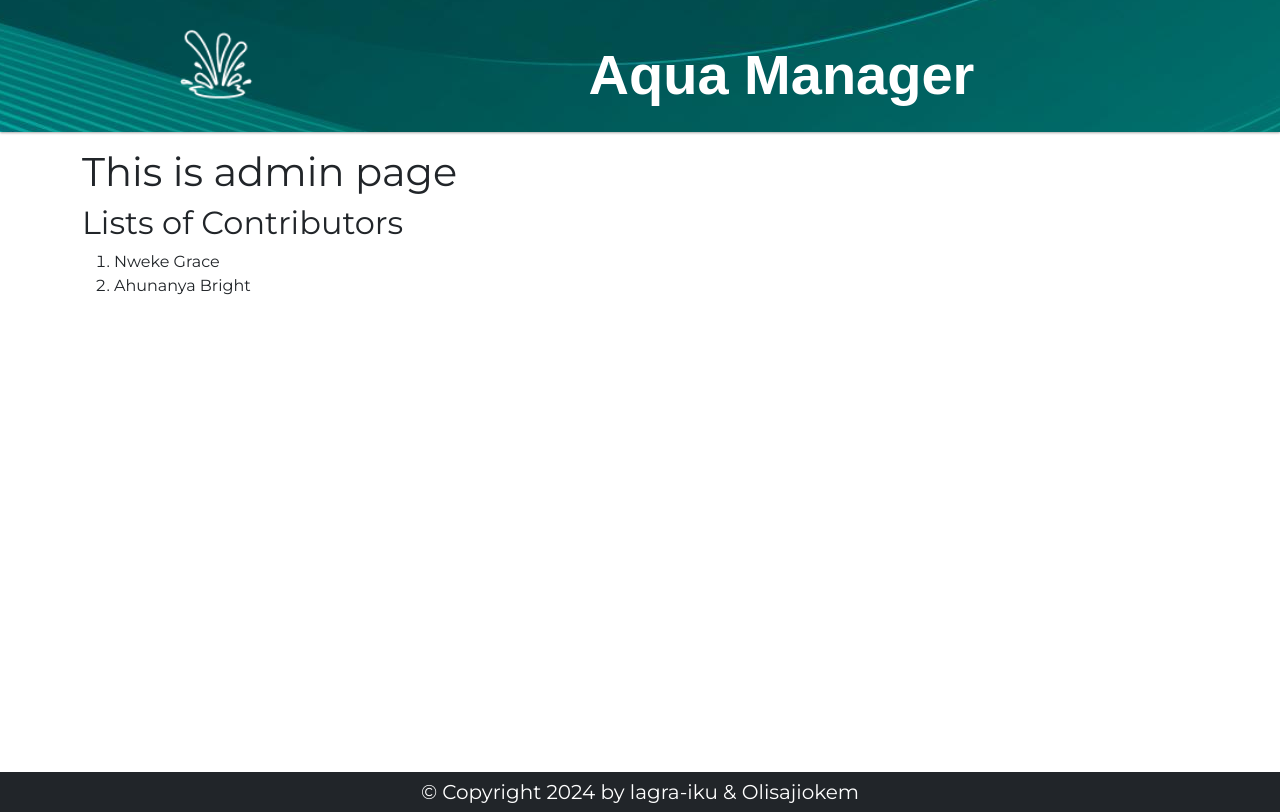
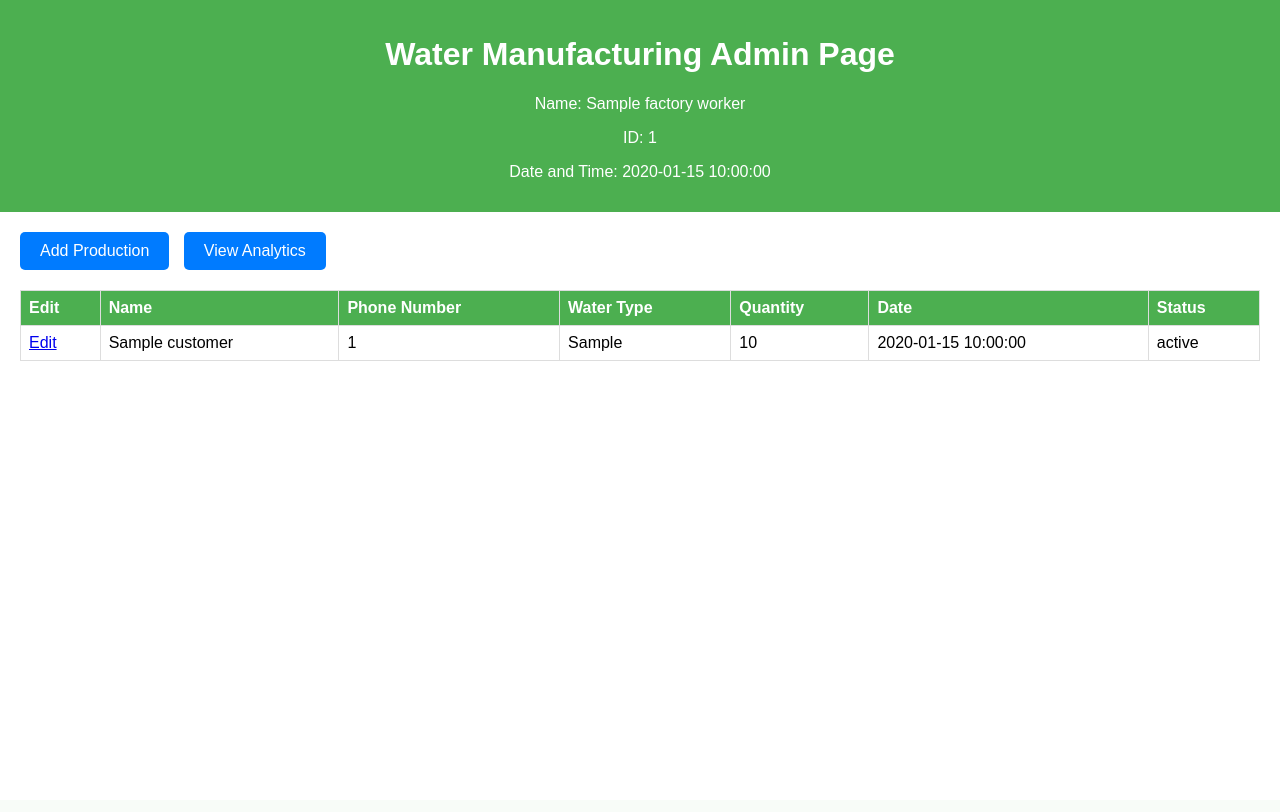
Before and after one commit to lagra-iku/aqua_manager, a Flask app: template templates/admin/home.html in a window 1280 px wide. After the commit the page ends 361 px from the top, so only its background shows below. Run offline with Flask 3, Linux system fonts and the light colour scheme; the template is opened without the code that fills it: most values are stand-ins (such as "Sample title", 1, 10 or a date in 2020).

Commit message:
Updated Admin page

```diff
--- a/app.py
+++ b/app.py
@@ -6,33 +6,35 @@ import mysql.connector
 
 app = Flask(__name__)
 
-
 # Connect to MySQL
 db = mysql.connector.connect(
     host="127.0.0.1",
-    user="lagra",
-    password="root",
-    database="requests"
+    user="Olisajioke",
+    password="@Lt@ir@@7"
 )
+
 cursor = db.cursor()
+
+# Create database if not exists
+cursor.execute("CREATE DATABASE IF NOT EXISTS requests")
+cursor.execute("USE requests")
 
 # Create table if not exists
 cursor.execute("CREATE TABLE IF NOT EXISTS requests (id  INT(11) NOT NULL AUTO_INCREMENT, name VARCHAR (255), location VARCHAR (255), phonenum VARCHAR (30), PRIMARY KEY(id))")
-
 
 @app.route('/', methods=['GET', 'POST'])
 def index():
 
     if request.method == 'POST':
-       name = request.form['name']
-       location = request.form['location']
-       phonenum = request.form['phonenum']
+        name = request.form['name']
+        location = request.form['location']
+        phonenum = request.form['phonenum']
 
         # Insert data into MySQL
-       cursor.execute("INSERT INTO requests (name, location, phonenum) VALUES (%s, %s, %s)", (name, location, phonenum))
-       db.commit()
+        cursor.execute("INSERT INTO requests (name, location, phonenum) VALUES (%s, %s, %s)", (name, location, phonenum))
+        db.commit()
 
-       return redirect(url_for('dashboard'))
+        return redirect(url_for('dashboard'))
     return render_template('request/new.html')
 
 @app.route('/edit/<int:id>', methods=['GET', 'POST'])
@@ -40,17 +42,16 @@ def edit_entry(id):
     cursor.execute("SELECT * FROM requests WHERE id = %s", (id,))
     entry = cursor.fetchone()
     if request.method == 'POST':
-       name = request.form['name']
-       location = request.form['location']
-       phonenum = request.form['phonenum']
+        name = request.form['name']
+        location = request.form['location']
+        phonenum = request.form['phonenum']
 
         # Update data in MySQL
-       cursor.execute("UPDATE requests SET name = %s, location = %s, phonenum = %s WHERE id = %s", (name, location, phonenum, id))
-       db.commit()
+        cursor.execute("UPDATE requests SET name = %s, location = %s, phonenum = %s WHERE id = %s", (name, location, phonenum, id))
+        db.commit()
 
-       return redirect(url_for('dashboard'))
+        return redirect(url_for('dashboard'))
     return render_template('request/edit.html', entry=entry)
-
 
 @app.route('/dashboard')
 def dashboard():
--- /dev/null
+++ b/static/styles/admin_style.css
@@ -0,0 +1,74 @@
+body {
+    font-family: Arial, sans-serif;
+    margin: 0;
+}
+
+.header {
+    background-color: #4CAF50;
+    color: white;
+    text-align: center;
+    padding: 15px;
+}
+
+.factory-worker-info {
+    margin-top: 10px;
+}
+
+.main-content {
+    margin: 20px;
+}
+
+.action-buttons {
+    margin-bottom: 20px;
+}
+
+.button {
+    background-color: #008CBA;
+    color: white;
+    padding: 10px 20px;
+    text-decoration: none;
+    display: inline-block;
+    margin-right: 10px;
+}
+
+.customer-list {
+    width: 100%;
+    border-collapse: collapse;
+    margin-top: 20px;
+}
+
+.customer-list th, .customer-list td {
+    border: 1px solid #ddd;
+    padding: 8px;
+    text-align: left;
+}
+
+.customer-list th {
+    background-color: #4CAF50;
+    color: white;
+}
+
+/* Style for the main content area
+.main-content {
+ Add any styling you want for the main content area */
+
+/* Style for the action buttons */
+.action-buttons {
+    margin-top: 20px; /* Adjust the top margin as needed */
+}
+
+.button {
+    display: inline-block;
+    padding: 10px 20px;
+    text-decoration: none;
+    color: #fff;
+    background-color: #007bff; /* Use your desired button color */
+    border-radius: 5px;
+    transition: background-color 0.3s ease; /* Add a smooth transition effect */
+
+    /* Additional styles can be added based on your design preferences */
+}
+
+.button:hover {
+    background-color: #0056b3; /* Change the background color on hover */
+}
--- a/templates/admin/home.html
+++ b/templates/admin/home.html
@@ -1,13 +1,56 @@
-{% extends 'index.html' %}
+<!DOCTYPE html>
+<html lang="en">
+<head>
+    <meta charset="UTF-8">
+    <meta name="viewport" content="width=device-width, initial-scale=1.0">
+    <link rel="stylesheet" href="../../static/styles/admin_style.css">
+    <title>Admin Page</title>
+</head>
+<body>
+    <div class="header">
+        <h1>Water Manufacturing Admin Page</h1>
+        <div class="factory-worker-info">
+            <p>Name: {{ factory_worker.name }}</p>
+            <p>ID: {{ factory_worker.id }}</p>
+            <p>Date and Time: {{ current_datetime }}</p>
+        </div>
+    </div>
 
-{% block content %}
-<div class="container">
-    <h1>This is admin page</h1>
-    <h2>Lists of Contributors</h2>
-    <ol><li>Nweke Grace</li>
-    <li>Ahunanya Bright</li></ol>
+    <div class="main-content">
+        <!-- Add Production and View Analytics buttons -->
+        <div class="action-buttons">
+            <a href="{{ url_for('add_production') }}" class="button">Add Production</a>
+            <a href="{{ url_for('view_analytics') }}" class="button">View Analytics</a>
+        </div>
 
-
-
-</div>
-{% endblock %}
+        <!-- Customer List Table -->
+        <table class="customer-list">
+            <thead>
+                <tr>
+                    <th>Edit</th>
+                    <th>Name</th>
+                    <th>Phone Number</th>
+                    <th>Water Type</th>
+                    <th>Quantity</th>
+                    <th>Date</th>
+                    <th>Status</th>
+                </tr>
+            </thead>
+            <tbody>
+                <!-- Add customer data dynamically here -->
+                {% for customer in customer_list %}
+                    <tr>
+                        <td><a href="{{ url_for('edit_request', id=customer.id) }}">Edit</a></td>
+                        <td>{{ customer.name }}</td>
+                        <td>{{ customer.phone_number }}</td>
+                        <td>{{ customer.water_type }}</td>
+                        <td>{{ customer.quantity }}</td>
+                        <td>{{ customer.date }}</td>
+                        <td>{{ customer.status }}</td>
+                    </tr>
+                {% endfor %}
+            </tbody>
+        </table>
+    </div>
+</body>
+</html>
```
